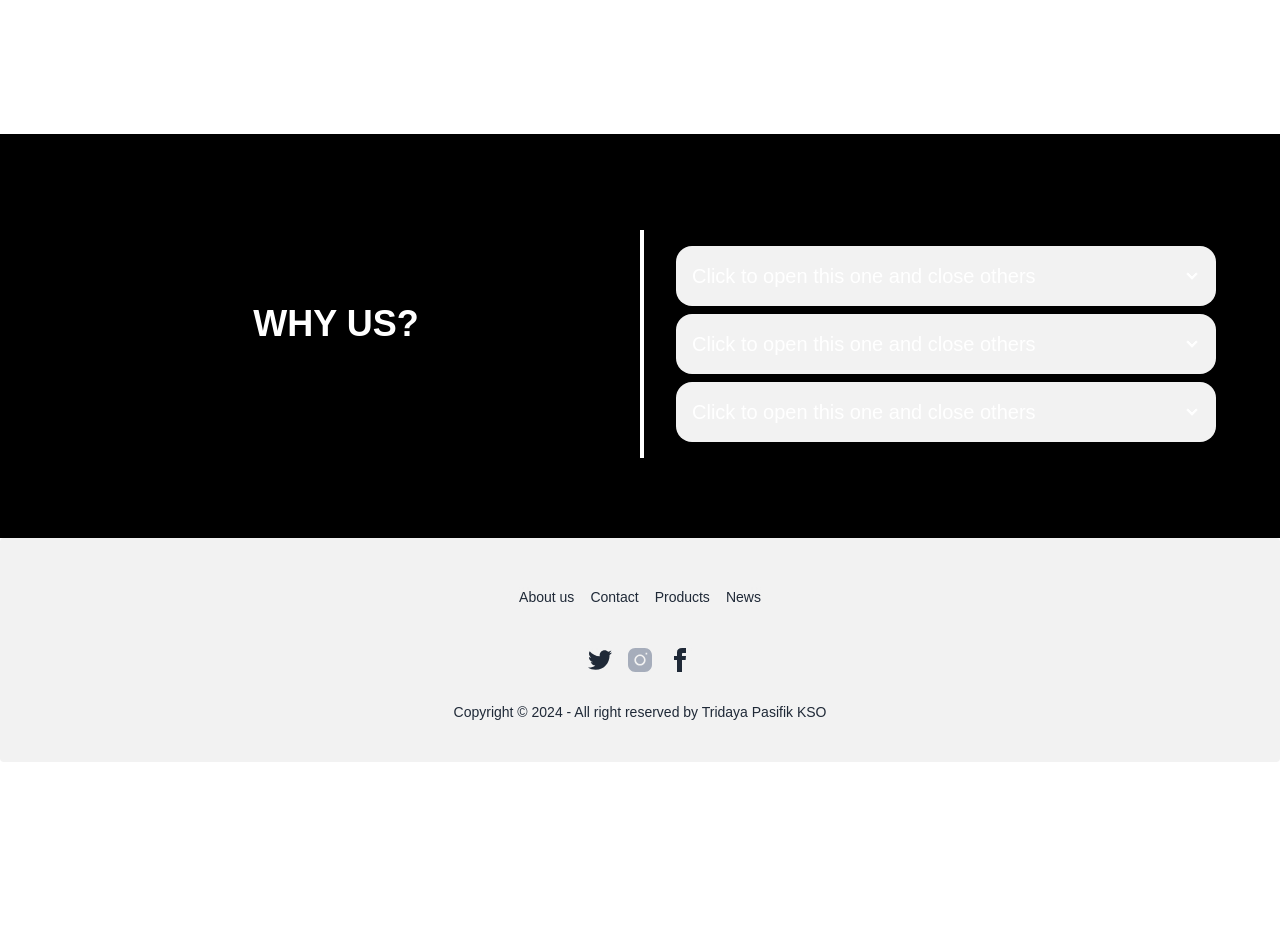
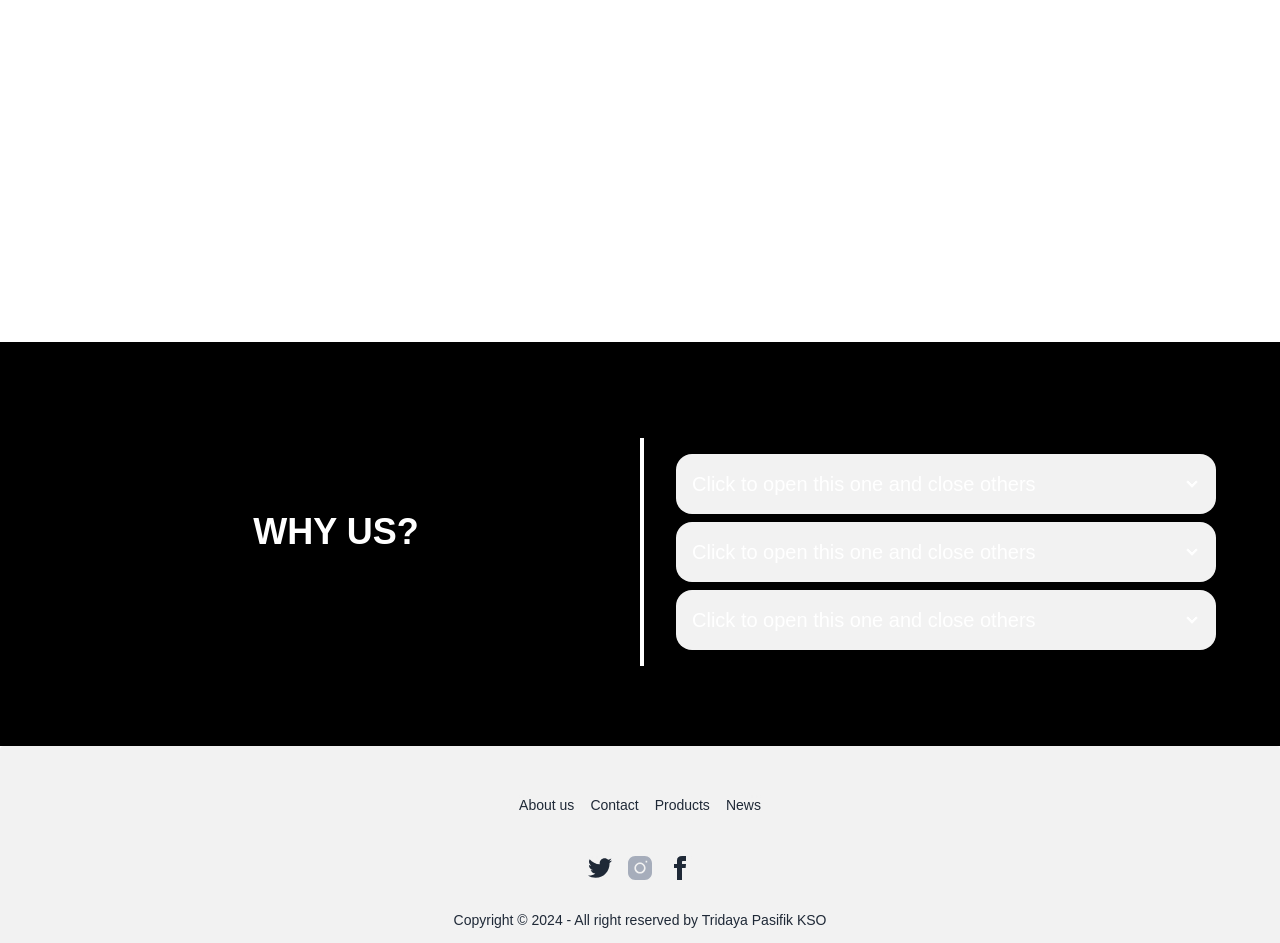
Before and after one commit to WahyuShidqi/YPT-Website, a React (Vite) app: page / in a window 1280 px wide. Shown: the part 2880-3823 px from the top of the page. Before the commit the page ends 3642 px from the top, so only its background shows below. Built offline with nearby package versions, Linux system fonts and the light colour scheme; what tailwindcss-animated would draw is missing.

Commit message:
remove minus margin :D

```diff
--- a/src/components/HomeComponents/WhyUs.jsx
+++ b/src/components/HomeComponents/WhyUs.jsx
@@ -15,7 +15,7 @@ export default function WhyUs() {
   };
 
   return (
-    <section id="WhyUsSection" className="mt-12 lg:-mt-40" ref={ref}>
+    <section id="WhyUsSection" className="mt-12" ref={ref}>
       {inView && (
         <>
           <div className="flex flex-col px-8 bg-black py-20 text-white  lg:flex-row lg:justify-center lg:items-center">
```
